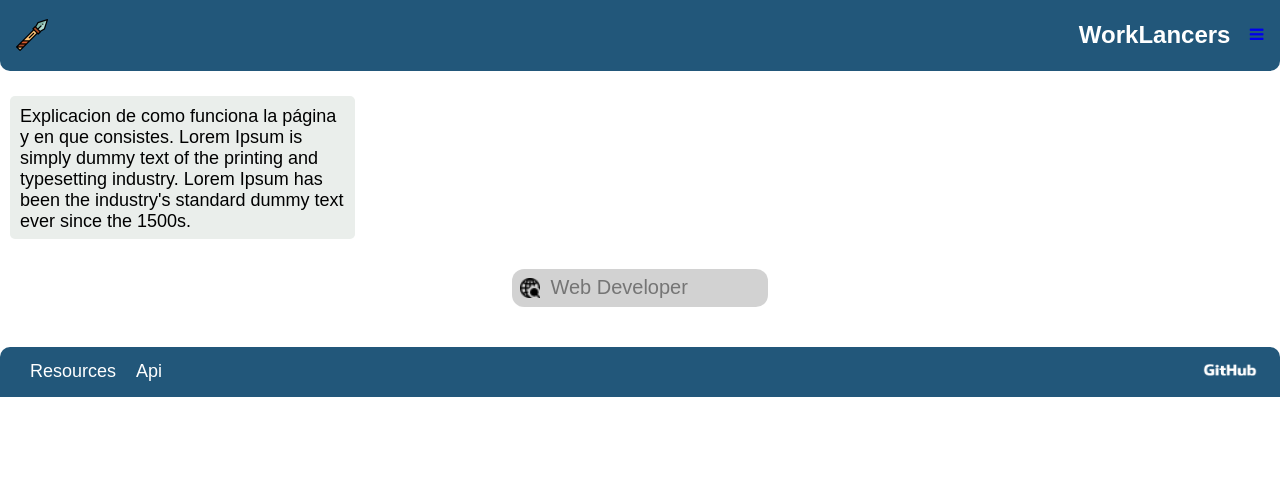
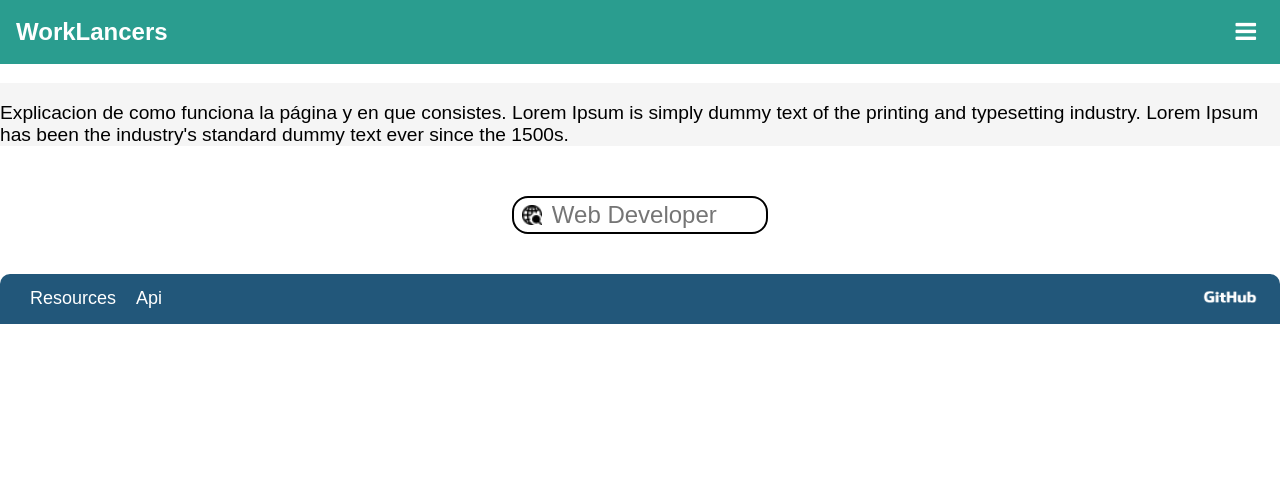
Before and after one commit to IchikonWD/WorkLancers, a Node server app: page / in a window 1280 px wide. Shown: the top 499 px of the page. Run offline with Node 20, Linux system fonts and the light colour scheme; some libraries are stand-ins or nearby versions.

Commit message:
first style update

```diff
--- a/public/css/burguermenu.css
+++ b/public/css/burguermenu.css
@@ -1,19 +1,19 @@
-body {
-    font-family: Arial, Helvetica, sans-serif;
-  }
+@import url(https://fonts.googleapis.com/css?family=Montserrat:400,700);
 
-  .mobile-container {
+/* .mobile-container {
   max-width: 480px;
   margin: auto;
   height: 500px;
   color: white;
   border-radius: 10px;
-  }
+} */
 
 .topnav {
   overflow: hidden;
-    background-color: #333;
-    position: relative;
+  background-color: rgb(42, 157, 143);
+  position: absolute;
+  top: 4em;
+  right: 0em;
 }
 
 .topnav #myLinks {
@@ -21,15 +21,16 @@
 }
 
 .topnav a {
+  text-align: center;
   color: white;
-    padding: 14px 16px;
+  padding: 0.43em 0.6em;
   text-decoration: none;
-    font-size: 17px;
+  font-size: 2em;
   display: block;
 }
 
 .topnav a.icon {
-    background: black;
+  background: white;
   display: block;
   position: absolute;
   right: 0;
@@ -37,11 +38,35 @@
 }
 
 .topnav a:hover {
-    background-color: #ddd;
-    color: black;
+  background-color: rgb(38, 70, 83);
+  color: white;
 }
 
 .active {
-    background-color: #04AA6D;
+  background-color: #04aa6d;
   color: white;
 }
+
+@media screen and (min-width: 768px) {
+  .topnav {
+    top: 0em;
+    right: 4em;
+  }
+
+  .topnav a {
+    padding: 0.4em 0.6em;
+    display: inline-block;
+  }
+}
+
+@media (min-width: 1200px) {
+  .topnav {
+    top: 0em;
+    right: 4em;
+  }
+
+  .topnav a {
+    padding: 0.42em 0.6em;
+    display: inline-block;
+  }
+}
--- a/public/css/header.css
+++ b/public/css/header.css
@@ -1,13 +1,16 @@
+@import url(https://fonts.googleapis.com/css?family=Montserrat:400,700);
+* {
+  font-family: "Montserrat", Arial, sans-serif;
+}
 header {
-  background-color: #22577a;
+  background-color: rgb(42, 157, 143);
   color: white;
   width: 100%;
-  height: 70.5px;
-  border-bottom-left-radius: 10px;
-  border-bottom-right-radius: 10px;
+  height: 4em;
   display: flex;
   justify-content: space-between;
   align-items: center;
+  border: 0 0 30% 30%;
 }
 .navBar {
   display: flex;
@@ -17,9 +20,15 @@
   margin-left: 1em;
   margin-right: 1.2em;
 }
-.burger {
-  font-size: 30px;
+.icon {
+  color: white;
+  font-size: 1.5em;
+  margin-right: 1em;
+  text-decoration: none;
 }
-.icon {
-  width: 2em;
+
+@media screen and (min-width: 768px) {
 }
+
+@media (min-width: 1200px) {
+}
--- a/public/css/spinner.css
+++ b/public/css/spinner.css
@@ -1,4 +1,8 @@
-*,*:after, *:before{
+@import url(https://fonts.googleapis.com/css?family=Montserrat:400,700);
+
+*,
+*:after,
+*:before {
   margin: 0;
   padding: 0;
   -webkit-box-sizing: border-box;
--- a/public/css/style.css
+++ b/public/css/style.css
@@ -5,25 +5,26 @@
 }
 body{
     width: 100%;
+    height: 100%;
 }
 main{
     display: flex;
     flex-direction: column;
     height: 100%;
     width: 100%;
+    align-content: center;
+    align-items: center;
 }
 .section1{
-    background-color: #dce4de9b;
-    margin-top: 25px;
-    margin-left: 10px;
-    margin-right: 10px;
-    font-size: 18px;
-    border-radius: 5px;
-    width: 345px;
-    height: 143px;
+    display: flex;
+    align-items: center;
+    background-color: #f5f5f5;
+    font-size: 1.2em;
+    width: 100%;
+    margin: 1em;
 }
 .description{
-    margin: 10px;
+    margin-top: 1em;
 }
 .sectionForm{
     margin-top: 30px;
@@ -35,22 +36,35 @@
     display: flex;
     justify-content: flex-end;
     align-items: center;
-    background-color: #0000002d;
-    border-radius: 12px;
+    background-color: FFFFFF;
+    border-radius: 1em;
+    border-color: black;
+    border-style: solid;
+    border-width: 2px;
     width: 256PX;
     height: 38px;
 }
 .searchBox{
     width: 85%;
-    height: 40px;
-    border-radius: 5px;
-    background-color: #00000000;
-    font-size: 20px;
-    border: 0;
+    font-size: 1.5em;
+    border: none;
+    outline:none;
+    background-color: transparent;
+    resize: none;
 }
 .searchBox:active{
-    background-color: #00000000;
-    border: 0px;
+    border: none;
+    outline:none;
+    background-color: transparent;
+    resize: none;
+}
+#cards{
+    display: flex;
+    flex-wrap: wrap;
+    justify-content: center;
+    align-items: center;
+    width: 100%;
+    height: 100%;
 }
 .icon_search{
     width: 20px;
--- a/public/scripts/home.js
+++ b/public/scripts/home.js
@@ -5,6 +5,7 @@
 document.querySelector("form").addEventListener("submit", (event) => {
   box.innerHTML = `
                 <div id="contenedor_carga">
+                      <h2 id="loadingText">Cargando...</h2>
                       <div id="carga"></div>
                 </div>
   `; //Se genera el spinner cada vez que llamamos al formulario
--- a/views/header.pug
+++ b/views/header.pug
@@ -6,18 +6,23 @@
     meta(name="viewport" content="width=device-width, initial-scale=1.0")
     link(rel="stylesheet" href="/public/css/burguermenu.css")
     link(rel="stylesheet" href="https://cdnjs.cloudflare.com/ajax/libs/font-awesome/4.7.0/css/font-awesome.min.css")
-
 header
   nav.navBar
-    img.icon(src="/public/assets/img/lance.png" alt="WorkLancers")
+    //- img.logo(src="/public/assets/img/lance.png")
     h2.titleNav WorkLancers
-  div(class='mobile-container')
-    div.topnav
-      div#myLinks
-        a(href='#') Login
-        a(href='#') Register
-        a(href='#') Favorites
-        a(href='#') About Us
+    div(class='mobile-container')
+      div.topnav
+        div#myLinks
+          a(href='/profile')
+            i(class="fa fa-user")
+          a(href='/favorites')
+            i(class="fa fa-star")
+          a(href='/dashboard')
+            i(class="fa fa-columns")
+          a(href='/users')
+            i(class="fa fa-users")
+          a(href='/logout')
+            i(class="fa fa-sign-out")
   a(href="javascript:void(0);" class="icon" onclick="menuBurguer()")
     i(class='fa fa-bars')
 script(src='/scripts/scripts.js')
--- a/views/home.pug
+++ b/views/home.pug
@@ -8,7 +8,6 @@
   link(rel='stylesheet' href='/css/footer.css ')
   link(rel='stylesheet' href='/css/style.css ')
   title Home - WorkLancers
-//Falta el middleware para el buscador que funcione al darle enter
 include ./header.pug
 main
   p=unauthorized
@@ -22,7 +21,5 @@
       img.icon_search(src='/assets/img/buscador.png')
       input#search.searchBox(type='text' name='search' placeholder='Web Developer')
   section#cards
-//Hacer formulario para meter un checkbox al favorito
 include ./footer.pug
 script(src='./scripts/home.js')
-script(src='./scripts/test3.js')
--- a/views/login.pug
+++ b/views/login.pug
@@ -6,7 +6,7 @@
     link(rel='stylesheet' href='/css/login.css')
     title LogIn
   body
-    .container
+include ./header.pug
     form#login-form(action='#' method="POST")
       .heading WorkLancers
       h1 Log in to WorkLancers
@@ -30,4 +30,4 @@
         .connect Don't have an WorkLancers account ?
         .signup
           a(href="/register")
-      .footer
+include ./footer.pug
```
Also changed, not shown: other parts of public/css/spinner.css (+56 -19 lines). Lines whose indentation alone changed are shown as unchanged.
